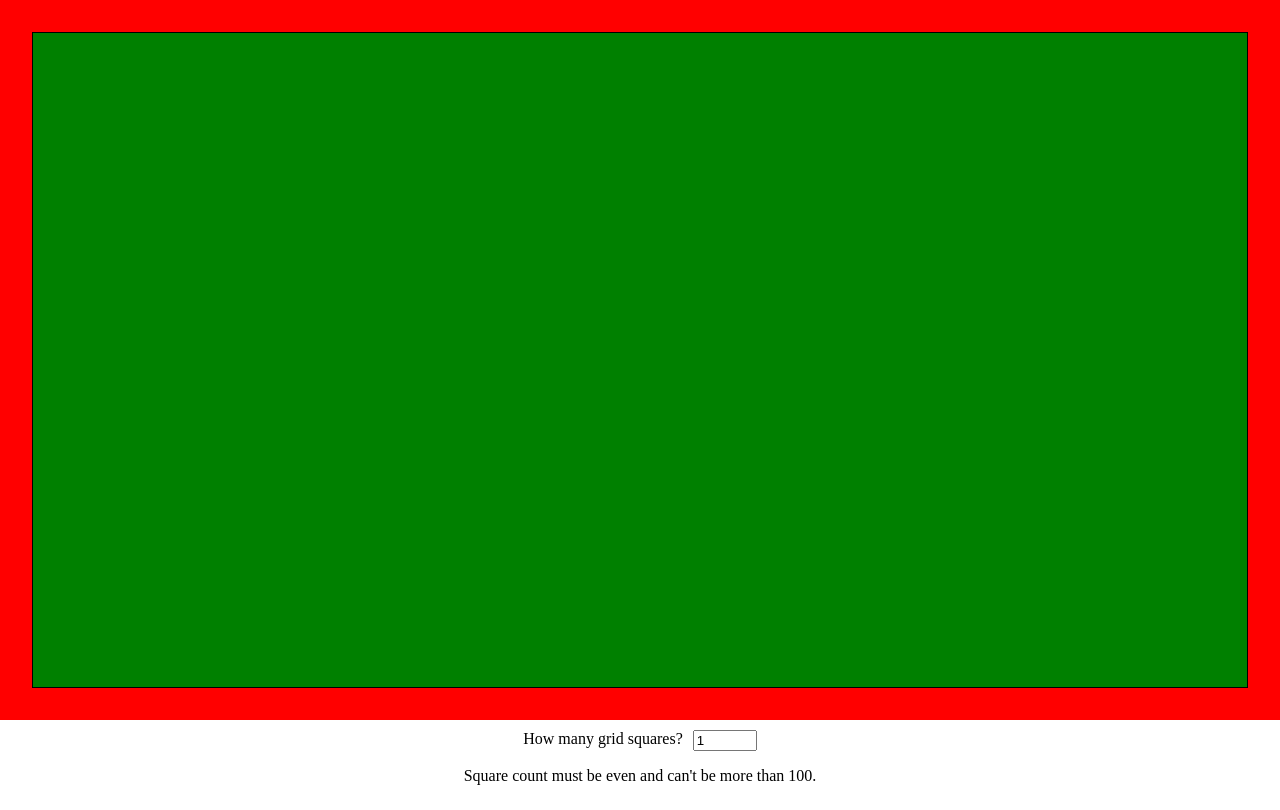
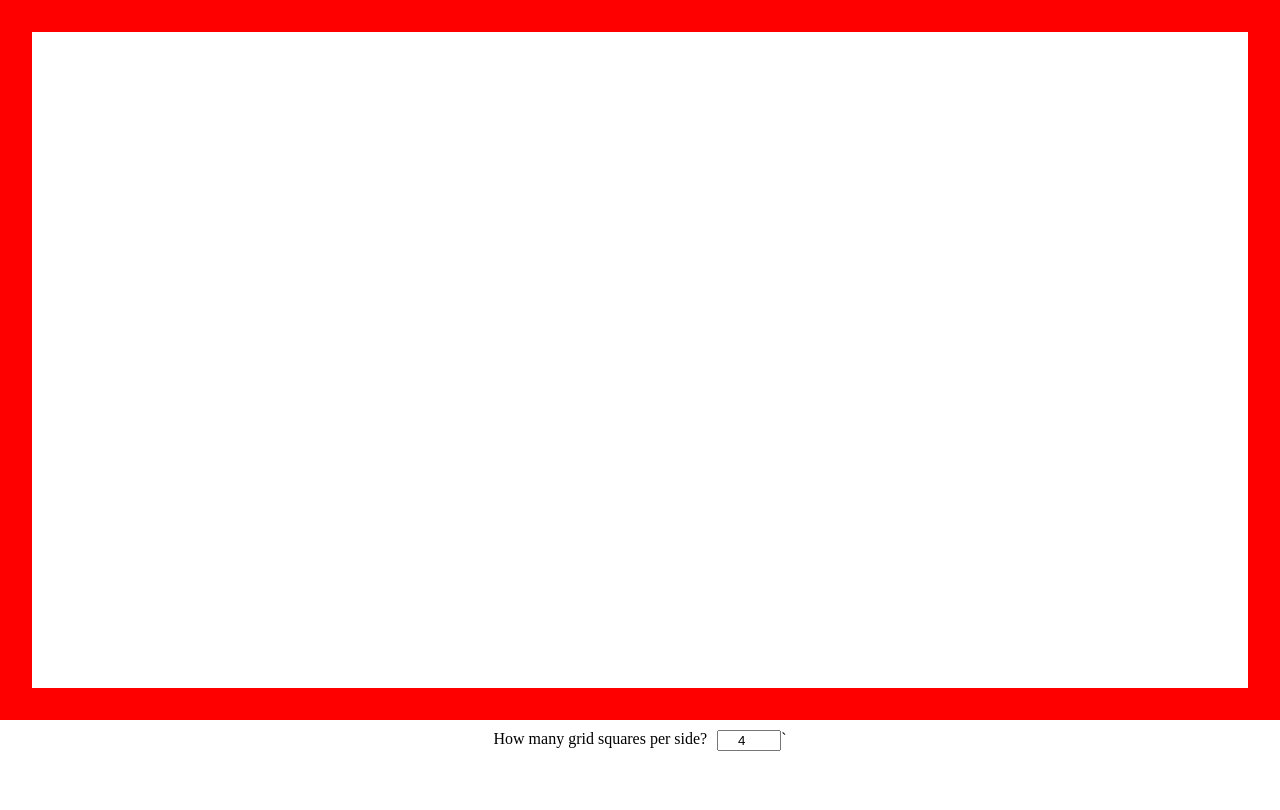
Before and after one commit to elcharbs/etch-a-sketch, a plain HTML site: page index.html in a window 1280 px wide. Drawn offline with Linux system fonts and the light colour scheme.

Commit message:
Solve the whole project

```diff
--- a/index.html
+++ b/index.html
@@ -9,16 +9,12 @@
 </head>
 <body>
     <div class="container">
-        <div class="gridSquare"></div>
     </div>
     <div class="buttonBox">
         <div class="buttonBoxTop">
-            <label for="squareCount">How many grid squares?</label>
-            <input type="number" id="squareCount" max="100" min="1" value="1"/>
-        </div>
-        <div class="buttonBoxBottom">
-            <p>Square count must be even and can't be more than 100.</p>
-        </div>
+            <label for="squareCount">How many grid squares per side?</label>
+            <input type="number" id="squareCount" max="100" min="1" value="4" step="1" style="text-align: center;"/>
+   `     </div>
     </div>
 </body>
 </html>
--- a/javascript.js
+++ b/javascript.js
@@ -1,22 +1,49 @@
-console.log(`Hello world!`);
-
 const switchBtn = document.querySelector('input[type="number"]');
 const gridContainer = document.querySelector('.container');
+const gridSquare = document.querySelector('.gridSquare');
 
-function addGridSquare () {
-    let newSquare = document.createElement('div');
-    newSquare.classList.add('gridSquare')
-    gridContainer.appendChild(newSquare);
+// Initial script to add squares
+function drawGrid (squareCount) {
+    console.log("initialGridLoad started");
+    // Clear container
+    while (gridContainer.firstChild) {
+        gridContainer.removeChild(gridContainer.lastChild);
+    }
+    addGridSquare(gridContainer, squareCount);
+    let topRowSquares = document.querySelectorAll('.gridSquare');
+    for (let i = 0; i < topRowSquares.length; i++) {
+        addGridSquare(topRowSquares[i], squareCount);
+    }
+    updateHoverListeners();
 }
 
-function removeGridSquare () {
-    grid
+function addGridSquare (container, count) {
+    for (let i = 0; i < count; i++) {
+        console.log("addGridSquare initiated");
+        let newSquare = document.createElement('div');
+        newSquare.classList.add('gridSquare')
+        container.appendChild(newSquare);
+    }
 }
 
-console.log(switchBtn);
 switchBtn.addEventListener('change', () => {
     let desiredSquareCount = document.querySelector('#squareCount').value;
     console.log(`Desired square count changed to ${desiredSquareCount}`);
-    addGridSquare();
+    drawGrid(desiredSquareCount);
 }
 )
+
+function updateHoverListeners () {
+    gridSquares =  document.querySelectorAll('.gridSquare');
+    console.log(gridSquares);
+    gridSquares.forEach((square) => {
+        console.log(square);
+        square.addEventListener('mouseover', () => {
+            console.log("OOOO A MOUSE!");
+            square.classList.add('blackSquare');
+        })
+    })
+};
+
+// Loads initial 4x4 grid
+drawGrid(4)
--- a/style.css
+++ b/style.css
@@ -7,6 +7,7 @@ body {
     width: 100vw;
     margin: 0;
 }
+
 .container {
     display: flex;
     width: 100%;
@@ -14,14 +15,22 @@ body {
     background-color: red;
     padding: 2.5%;
     margin-bottom: 10px;
+    align-content: stretch;
+    flex-wrap: wrap;
 }
 
-.gridSquare {
-    flex: auto;
-    background-color: green;
-    border-color:black;
-    border: 1px;
-    border-style: solid;
+
+.gridSquare, .gridSquareVertical {
+    background-color: white;
+    max-width: 100%; /* Prevent exceeding the container's width */
+    flex-direction: column;
+    height: 100%; /* Ensure this is within a context where its height is determinable */
+    flex: 1;
+    display: flex;
+}
+
+.blackSquare {
+    background: #000
 }
 
 .buttonBox {
@@ -31,7 +40,7 @@ body {
     flex-direction: column;
 }
 
-.buttonBoxTop, .buttonBoxBottom {
+.buttonBoxTop {
     display: flex;
     justify-content: center;
 }
```
